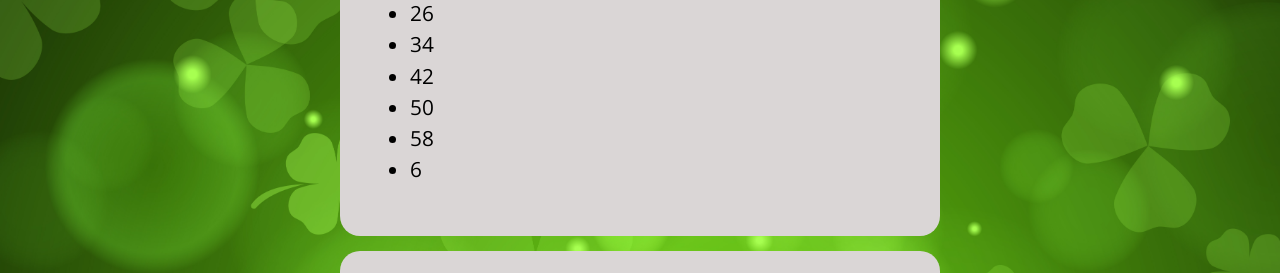
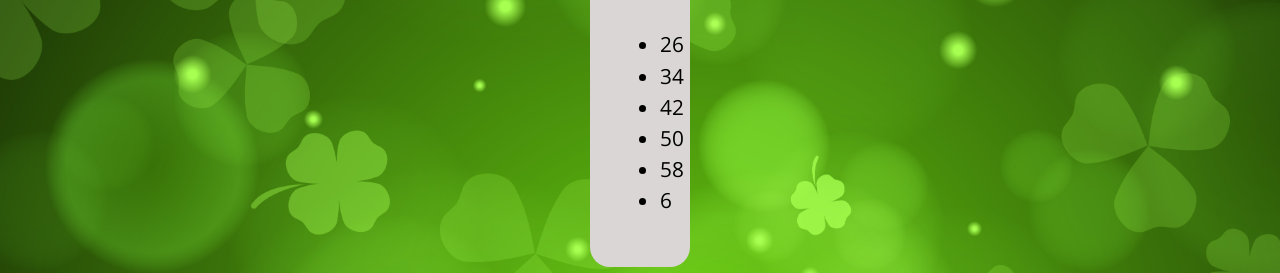
Before and after one commit to waltherpires/trabalho-av2-1, a plain HTML site: page index.html in a window 1280 px wide. Shown: the part 218-491 px from the top of the page. Drawn offline with nearby package versions, Linux system fonts and the light colour scheme.

Commit message:
Update style.css

```diff
--- a/assets/css/style.css
+++ b/assets/css/style.css
@@ -70,3 +70,9 @@ header{
   background: rgb(7, 70, 7);
   padding: auto;
 }
+
+@media screen and (min-width:480px) {
+  .container {
+    width: 100px;
+  }
+}
```
